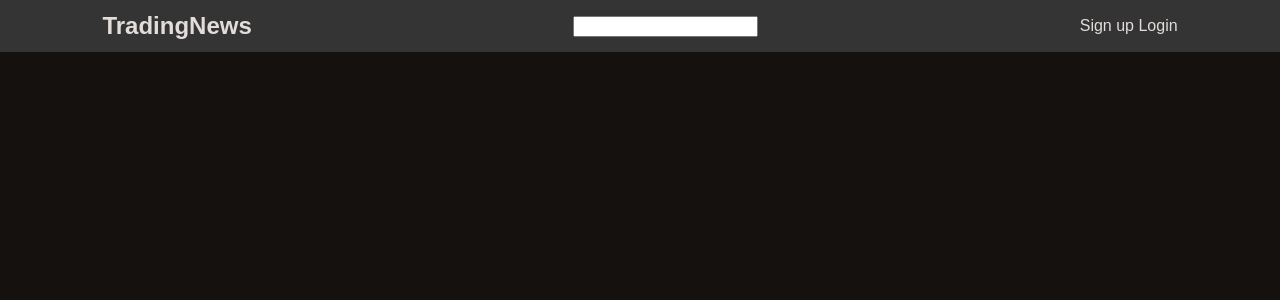
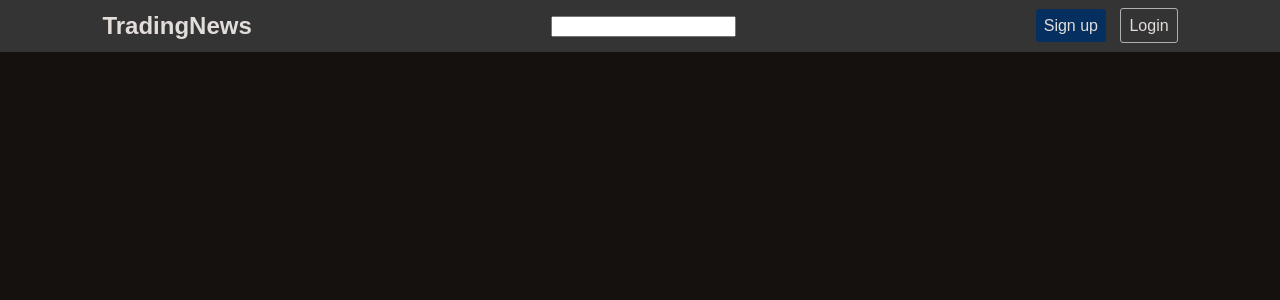
Before and after one commit to Souce01/TradingNews, a Django app: page / in a window 1280 px wide. Shown: the top 300 px of the page. Run offline with Django 3.2, Linux system fonts and the light colour scheme.

Commit message:
work in progress

```diff
--- a/TradingNews/static/Site/script.js
+++ b/TradingNews/static/Site/script.js
@@ -7,5 +7,5 @@ $(".article")
   .hover(function (){
     $(this).find(".article-title").css("color", "#4193c6")
   }, function(){
-      $(this).find(".article-title").css("color", "white")
+    $(this).find(".article-title").css("color", "white")
   })
--- a/TradingNews/static/Site/style.css
+++ b/TradingNews/static/Site/style.css
@@ -23,6 +23,21 @@ a{
 
 .navbar-title{
   margin: auto 0px;
+}
+
+.sign-up-button, .login-button{
+  padding: 8px;
+  border-radius: 3px;
+}
+
+.sign-up-button{
+  background-color: #052F5F;
+}
+
+.login-button{
+  margin-left: 10px;
+  border: 1px solid #B0B0B0;
+
 }
 
 .content{
```
